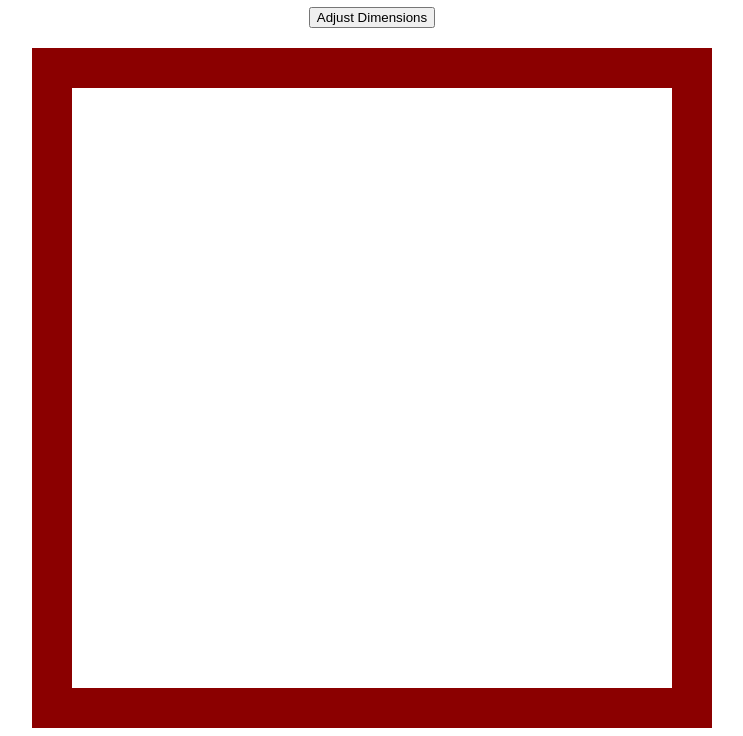
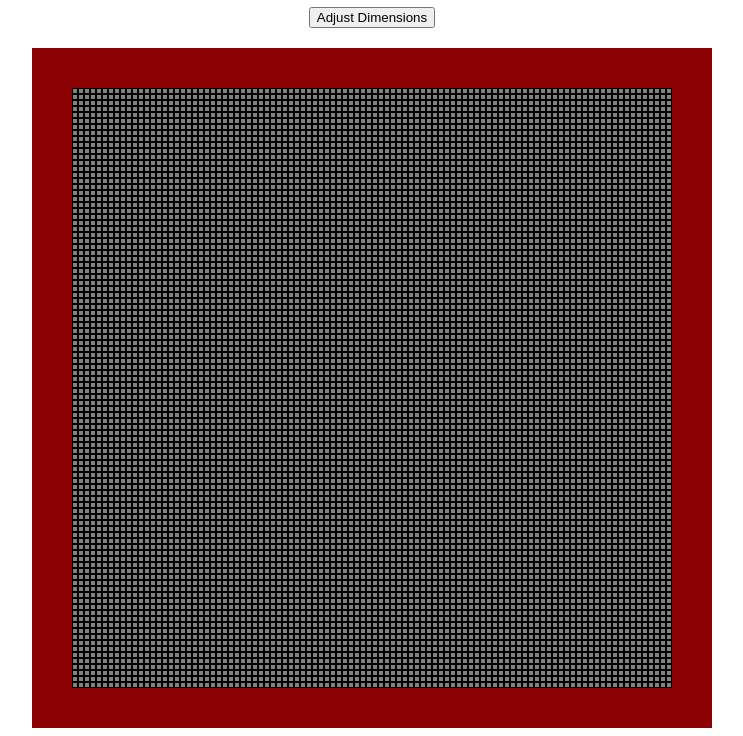
Before and after one commit to Logan-Delaney/Etch-a-Sketch, a plain HTML site: page index.html in a window 1280 px wide. Shown: the part 69-805 px from the top of the page, without its empty margins (268-1011 px from the left). Drawn offline with Linux system fonts and the light colour scheme.

Commit message:
Update index.html

```diff
--- a/index.html
+++ b/index.html
@@ -9,6 +9,6 @@
     <h1 class="h1">WLD Etch-a-Sketch</h1>
     <button id="btn">Adjust Dimensions</button>
     <div id="container"></div>
-    <script src="etchasketch.js"></script>
+    <script src="etchSketch.js"></script>
   </body>
 </html>
```
